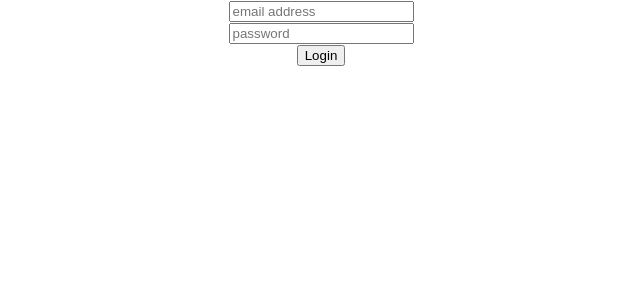
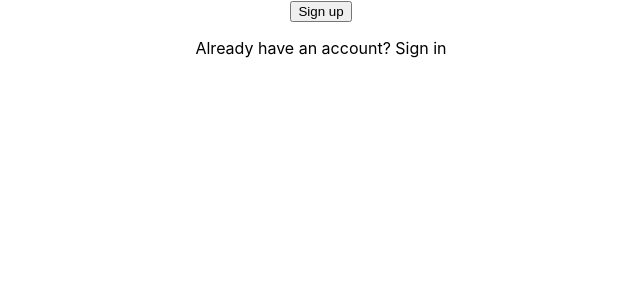
Before and after one commit to Gargar77/CleanTrac, a React (Create React App) app in the folder client/: page /auth in a window 1280 px wide. Shown: the top 300 px of the page, without its empty margins (319-959 px from the left). Built offline with nearby package versions, Linux system fonts and the light colour scheme.

Commit message:
auth has default landing view

```diff
--- a/client/src/containers/Auth/Auth.js
+++ b/client/src/containers/Auth/Auth.js
@@ -11,7 +11,8 @@
 class Auth extends Component {
 
     state = {
-        isSignup:false
+        isSignup:false,
+        isLanding:true
     }
 
     formSubmitHandler = (event) => {
@@ -46,11 +47,27 @@
             );
         }
 
-        return (
+        let auth = (
             <div>
                 {authRedirect}
                 {form}
                 {errorMessage}
+            </div>
+        )
+
+        if (this.state.isLanding) {
+            auth = (
+                <div>
+                    <button>Sign up</button>
+                    <p>Already have an account? <span>Sign in</span></p>
+                </div>
+
+            )
+        }
+
+        return (
+            <div>
+                {auth}
             </div>
         )
     }
```
